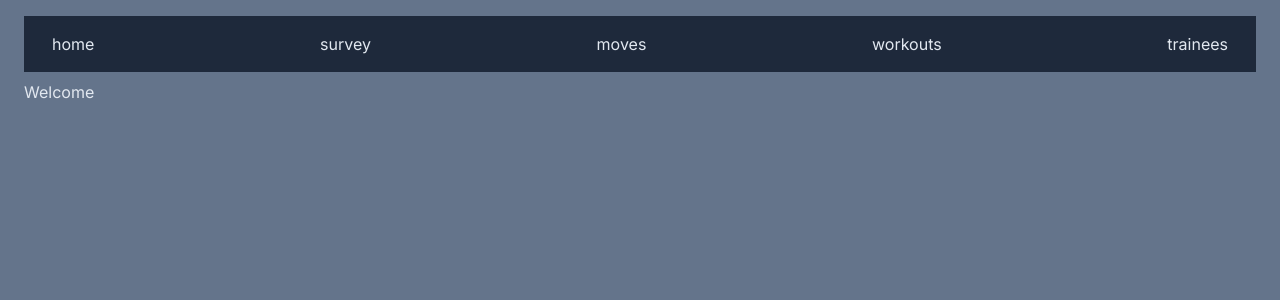
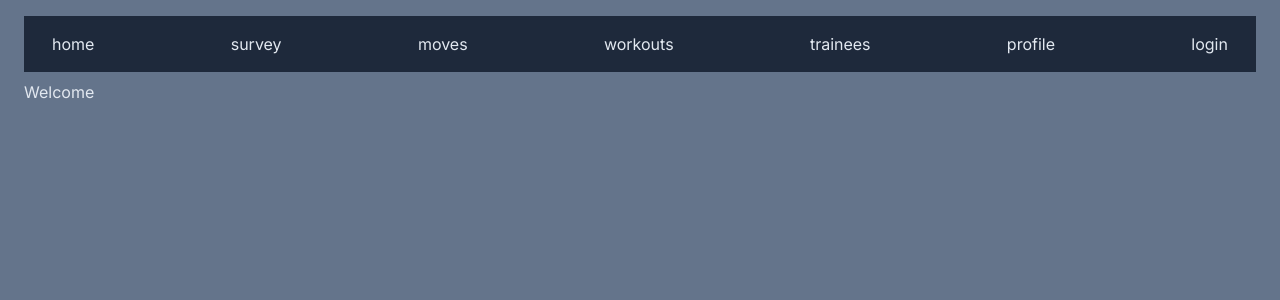
Before and after one commit to Luchohak/sthenos-app, a Next.js app: page / in a window 1280 px wide. Shown: the top 300 px of the page. Built offline with nearby package versions, Linux system fonts and the light colour scheme.

Commit message:
Integrate Auth0 to app, Initialize Profile page and add login and logout options

```diff
--- a/app/layout.tsx
+++ b/app/layout.tsx
@@ -3,7 +3,7 @@ import type { Metadata } from "next";
 import { Inter } from "next/font/google";
 import { Providers } from "./redux/provider";
 import Link from "next/link";
-import { UserProvider } from '@auth0/nextjs-auth0/client'
+import { UserProvider } from "@auth0/nextjs-auth0/client";
 
 const inter = Inter({ subsets: ["latin"] });
 
@@ -55,9 +55,23 @@ export default function RootLayout({
             >
               trainees
             </Link>
+            <a
+              href="/profile"
+              className="rounded py-2 px-4 hover:bg-slate-400 hover:text-slate-800"
+            >
+              profile
+            </a>
+            <a
+              href="/api/auth/login"
+              className="rounded py-2 px-4 hover:bg-slate-400 hover:text-slate-800"
+            >
+              login
+            </a>
           </div>
         </nav>
-        <Providers>{children}</Providers>
+        <UserProvider>
+          <Providers>{children}</Providers>
+        </UserProvider>
       </body>
     </html>
   );
--- a/app/page.tsx
+++ b/app/page.tsx
@@ -1,5 +1,3 @@
-import Image from 'next/image'
-
 export default function Home() {
   return (
     <h1>Welcome</h1>
--- /dev/null
+++ b/app/profile/layout.tsx
@@ -0,0 +1,7 @@
+export default function ProfileLayout({
+    children,
+  }: {
+    children: React.ReactNode;
+  }) {
+    return <div className="flex items-center justify-center h-4/6">{children}</div>;
+  }
--- /dev/null
+++ b/app/profile/page.tsx
@@ -0,0 +1,27 @@
+"use client";
+
+import { useUser } from "@auth0/nextjs-auth0/client";
+
+export default function ProfilePage() {
+  const { user, error, isLoading } = useUser();
+
+  if (isLoading) return <div>Retrieving your info, almost there...</div>;
+  if (error) return <div>{error.message}</div>;
+
+  return (
+    user && (
+      <div className="flex justify-center items-center flex-col">
+        {user.picture && user.name ? (
+          <>
+            <img className="rounded-full w-20 m-4" src={user.picture} alt={user.name}></img>
+            <h2>Welcome {user.name}</h2>
+            <p>{user.email}</p>
+            <a href="/api/auth/logout">Logout</a>
+          </>
+        ) : (
+          ""
+        )}
+      </div>
+    )
+  );
+}
```
Also changed, not shown: 2 other files (tests, documents, lock files or other folders).
